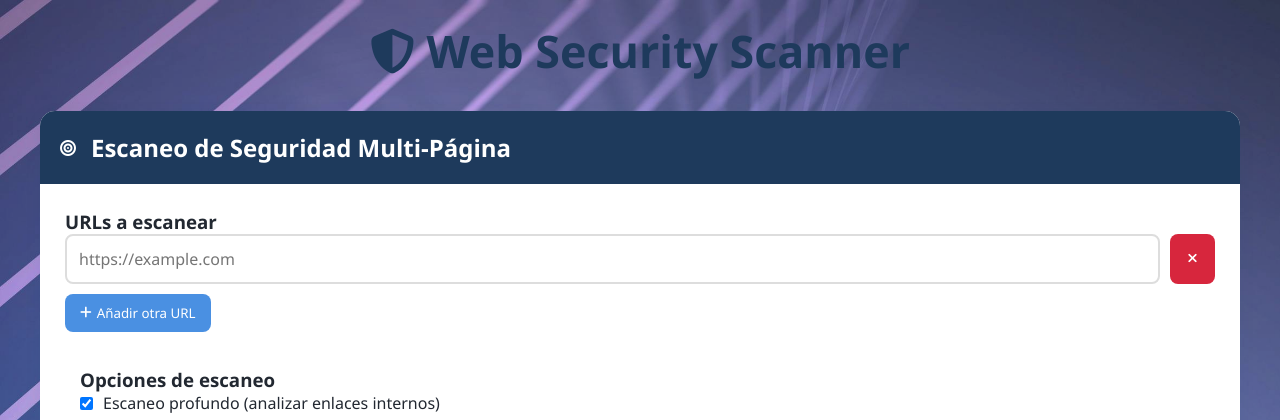
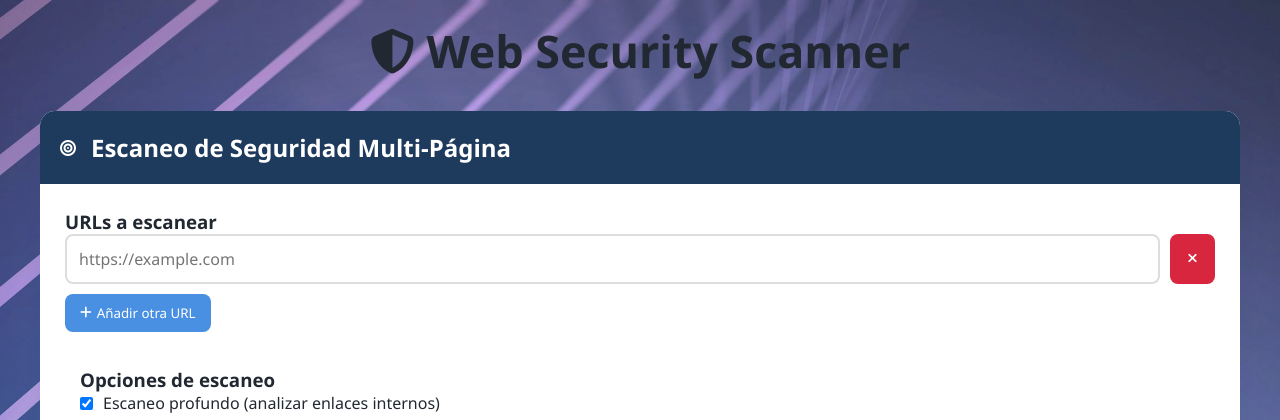
Before and after one commit to kevintarazona/escaner, a Flask app: page / in a window 1280 px wide. Shown: the top 420 px of the page. Run offline with Flask 3, Linux system fonts and the light colour scheme.

Commit message:
titulo oscuro

```diff
--- a/escaner/static/styles.css
+++ b/escaner/static/styles.css
@@ -42,7 +42,7 @@
         header {
             text-align: center;
             margin-bottom: 30px;
-            color: var(--primary);
+            color: var(--dark);
             text-shadow: none;
         }
 
```
